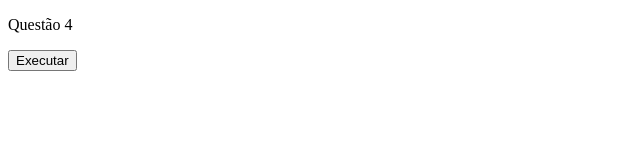
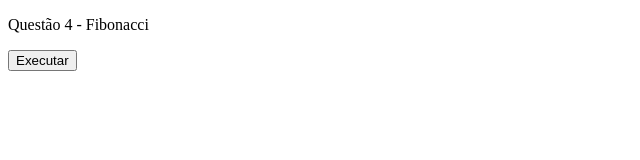
Before and after one commit to Guilhermelr29/guilhermelr29.github.io, a plain HTML site: page questao4/index.html in a window 1280 px wide. Shown: the full height of the page, 0-640 px from the left. Drawn offline with Linux system fonts and the light colour scheme.

Commit message:
Update index.html

```diff
--- a/questao4/index.html
+++ b/questao4/index.html
@@ -6,7 +6,7 @@
 	<script type="text/javascript" src="questao4.js"></script>
 </head>
 <body>
-	<p>Questão 4</p>
+	<p>Questão 4 - Fibonacci</p>
 	<button id="executar">Executar</button>
 </body>
 </html>
```
